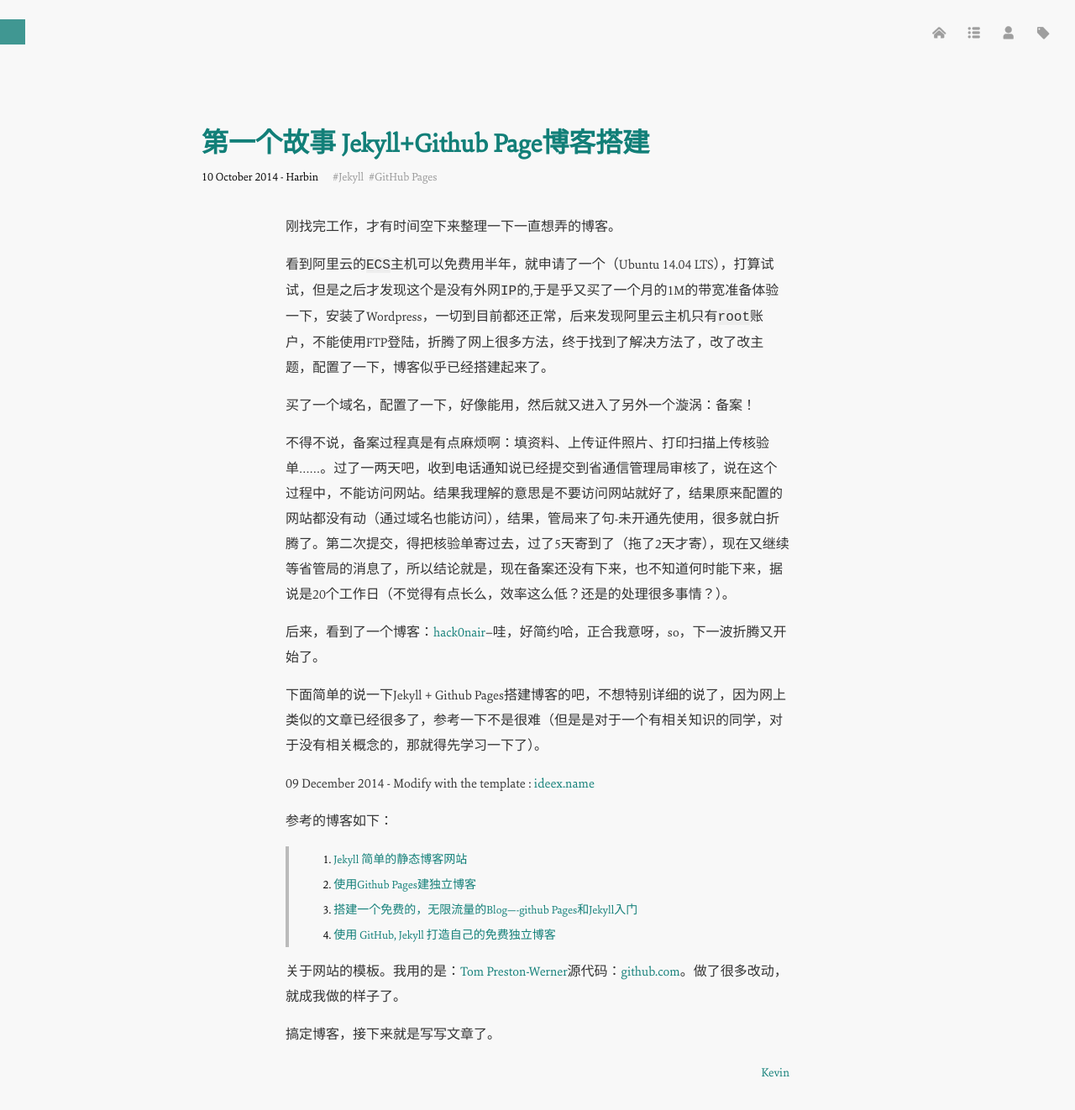
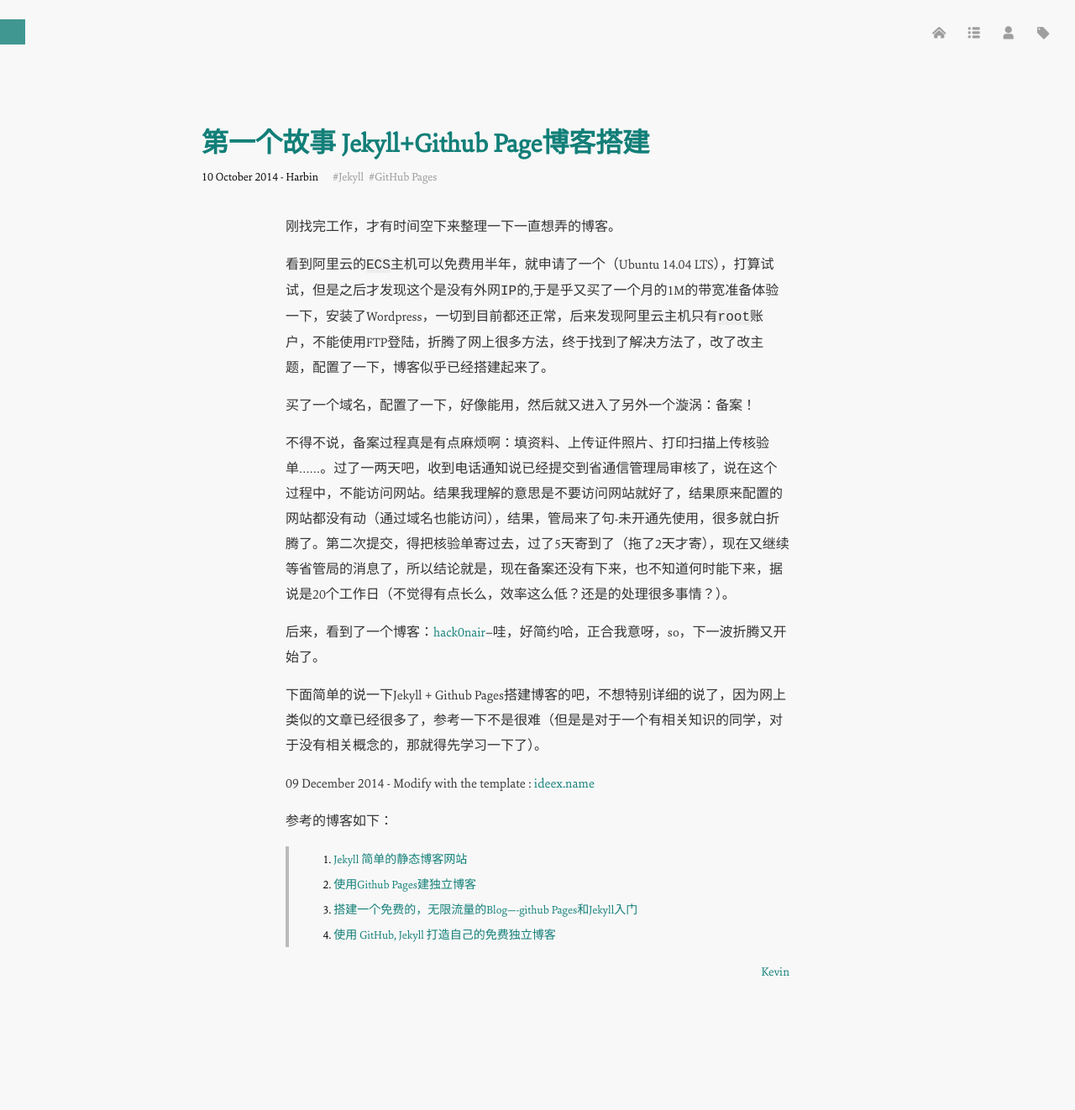
Before and after one commit to KevinIsCool/Kevin, a Jekyll site: the page built from _posts/life/2014-10-10-About-My-Blog.md, in a window 1280 px wide and 1372 px high. Shown: the top 1322 px of the window at 84% size. Built offline with Jekyll 4.4.1, drawn with Linux system fonts in a browser that asks for light colours; Markdown is read by kramdown in place of the engine named in the settings; comment, search, counter and statistics services are not loaded.

Commit message:
20141209

```diff
--- a/_posts/life/2014-10-10-About-My-Blog.md
+++ b/_posts/life/2014-10-10-About-My-Blog.md
@@ -28,8 +28,3 @@ excerpt: Harbin
 >2. [使用Github Pages建独立博客](http://beiyuu.com/github-pages/)
 >3. [搭建一个免费的，无限流量的Blog----github Pages和Jekyll入门](http://www.ruanyifeng.com/blog/2012/08/blogging_with_jekyll.html)
 >4. [使用 GitHub, Jekyll 打造自己的免费独立博客](http://blog.csdn.net/on_1y/article/details/19259435)
-
-
-关于网站的模板。我用的是：[Tom Preston-Werner](http://tom.preston-werner.com/)源代码：[github.com](https://github.com/mojombo/mojombo.github.io)。做了很多改动，就成我做的样子了。
-
-搞定博客，接下来就是写写文章了。
```
